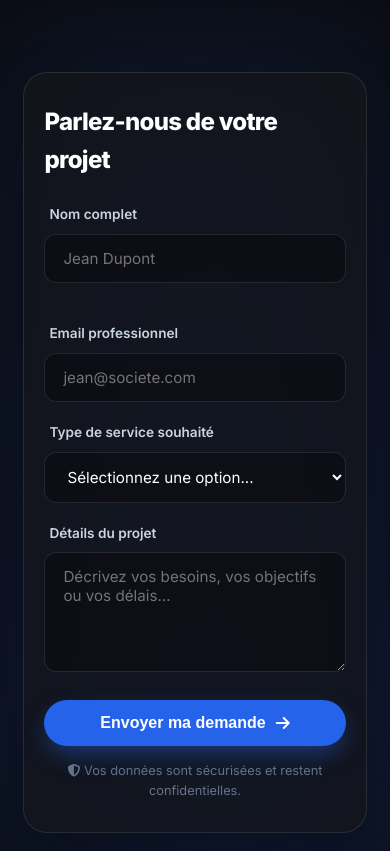
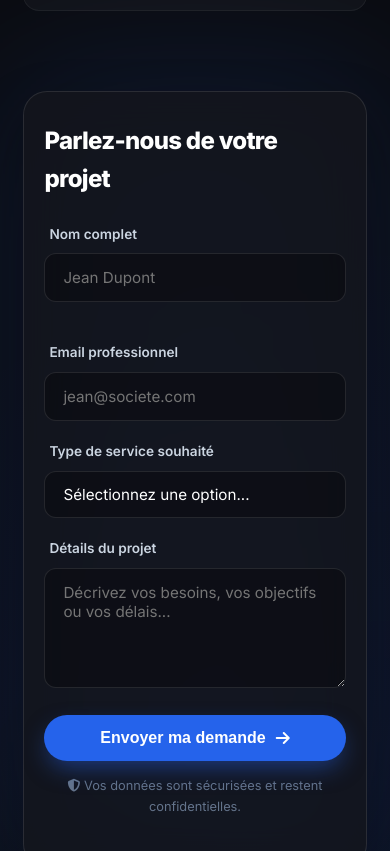
Before and after one commit to Edris-Y/MyBoostAgency, a plain HTML site: page index.html in a window 390 px wide. Shown: the part 6369-7220 px from the top of the page. Drawn offline with nearby package versions, Linux system fonts and the light colour scheme.

Commit message:
Lien Contact 6

```diff
--- a/styles.css
+++ b/styles.css
@@ -323,68 +323,93 @@ footer {
 
 .info-text h4 { font-size: 1rem; color: white; margin-bottom: 2px; }
 .info-text span { font-size: 0.95rem; color: var(--text-muted); }
+/* --- 8. SECTION CONTACT (CORRIGÉ) --- */
+#contact {
+    position: relative;
+    background: radial-gradient(circle at 100% 100%, rgba(37, 99, 235, 0.08), transparent 40%),
+                var(--bg-dark);
+    padding: 100px 6%;
+}
+
+.contact-container {
+    display: grid;
+    grid-template-columns: 1fr 1.1fr;
+    gap: 80px;
+    max-width: 1200px;
+    margin: 0 auto;
+    align-items: center;
+}
+
+/* --- Colonne Gauche --- */
+.contact-details h2 { font-size: 2.5rem; margin-bottom: 15px; }
+.contact-details p { color: var(--text-muted); margin-bottom: 40px; font-size: 1.1rem; }
+
+.contact-cards { display: flex; flex-direction: column; gap: 20px; }
+
+.info-box {
+    display: flex; align-items: center;
+    background: rgba(255, 255, 255, 0.03);
+    padding: 20px 25px;
+    border-radius: 16px;
+    border: 1px solid rgba(255, 255, 255, 0.05);
+    transition: 0.3s; text-decoration: none;
+}
+.info-box:not(.no-hover):hover {
+    background: rgba(37, 99, 235, 0.1); border-color: var(--primary);
+    transform: translateX(10px);
+}
+.info-icon {
+    width: 45px; height: 45px; background: rgba(37, 99, 235, 0.2);
+    color: var(--primary); border-radius: 50%;
+    display: flex; align-items: center; justify-content: center;
+    font-size: 1.1rem; margin-right: 20px; flex-shrink: 0;
+}
+.info-text h4 { font-size: 1rem; color: white; margin-bottom: 2px; }
+.info-text span { font-size: 0.95rem; color: var(--text-muted); }
 
 /* --- Colonne Droite (Formulaire) --- */
-.contact-form-wrapper {
-    position: relative;
-}
-
-/* Lueur bleue derrière le formulaire */
+.contact-form-wrapper { position: relative; }
 .contact-form-wrapper::before {
-    content: '';
-    position: absolute;
+    content: ''; position: absolute;
     top: -20px; right: -20px; bottom: -20px; left: -20px;
-    background: var(--primary);
-    filter: blur(80px);
-    opacity: 0.15;
-    z-index: 0;
+    background: var(--primary); filter: blur(80px); opacity: 0.15; z-index: 0;
 }
 
 .contact-form {
-    position: relative;
-    background: rgba(20, 22, 28, 0.8); /* Fond semi-transparent */
-    -webkit-backdrop-filter: blur(20px);
-    backdrop-filter: blur(20px); /* Effet Glass */
-    padding: 40px;
-    border-radius: 24px;
+    position: relative; z-index: 1;
+    background: rgba(20, 22, 28, 0.8);
+    -webkit-backdrop-filter: blur(20px); backdrop-filter: blur(20px);
+    padding: 40px; border-radius: 24px;
     border: 1px solid rgba(255, 255, 255, 0.1);
     box-shadow: 0 20px 50px rgba(0,0,0,0.3);
-    z-index: 1;
 }
 
-.form-grid {
-    display: grid;
-    grid-template-columns: 1fr 1fr;
-    gap: 20px;
-}
-
+.form-grid { display: grid; grid-template-columns: 1fr 1fr; gap: 20px; }
 .form-group { margin-bottom: 20px; }
 
 .form-group label {
-    display: block;
-    font-size: 0.85rem;
-    font-weight: 600;
-    color: #cbd5e1;
-    margin-bottom: 8px;
-    margin-left: 5px;
+    display: block; font-size: 0.85rem; font-weight: 600;
+    color: #cbd5e1; margin-bottom: 8px; margin-left: 5px;
 }
 
-/* Styles des champs (Inputs) */
+
 .contact-form input,
 .contact-form select,
 .contact-form textarea {
     width: 100%;
     padding: 14px 18px;
-    background: rgba(0, 0, 0, 0.3);
+    background: rgba(0, 0, 0, 0.3); /* Fond sombre transparent */
     border: 1px solid rgba(255, 255, 255, 0.1);
     border-radius: 12px;
-    color: white;
+    color: white; /* Texte blanc */
     font-family: 'Inter', sans-serif;
     font-size: 0.95rem;
     transition: 0.3s all;
+    appearance: none; /* Enlève le style par défaut du navigateur */
+    -webkit-appearance: none;
 }
 
-/* Focus sur les champs (Lueur bleue) */
+/* Style au clic (Focus) */
 .contact-form input:focus,
 .contact-form select:focus,
 .contact-form textarea:focus {
@@ -395,19 +420,11 @@ footer {
 }
 
 .contact-form textarea { resize: vertical; min-height: 120px; }
+.form-footer { text-align: center; font-size: 0.8rem; color: #64748b; margin-top: 15px; }
 
-.form-footer {
-    text-align: center;
-    font-size: 0.8rem;
-    color: #64748b;
-    margin-top: 15px;
-    margin-bottom: 0;
-}
-
-/* --- RESPONSIVE --- */
+/* Responsive */
 @media (max-width: 992px) {
     .contact-container { grid-template-columns: 1fr; gap: 50px; }
-    .form-grid { grid-template-columns: 1fr; } /* Inputs l'un sous l'autre sur mobile */
+    .form-grid { grid-template-columns: 1fr; }
     .contact-form { padding: 30px 20px; }
-    .contact-details h2 { font-size: 2rem; }
 }
```
